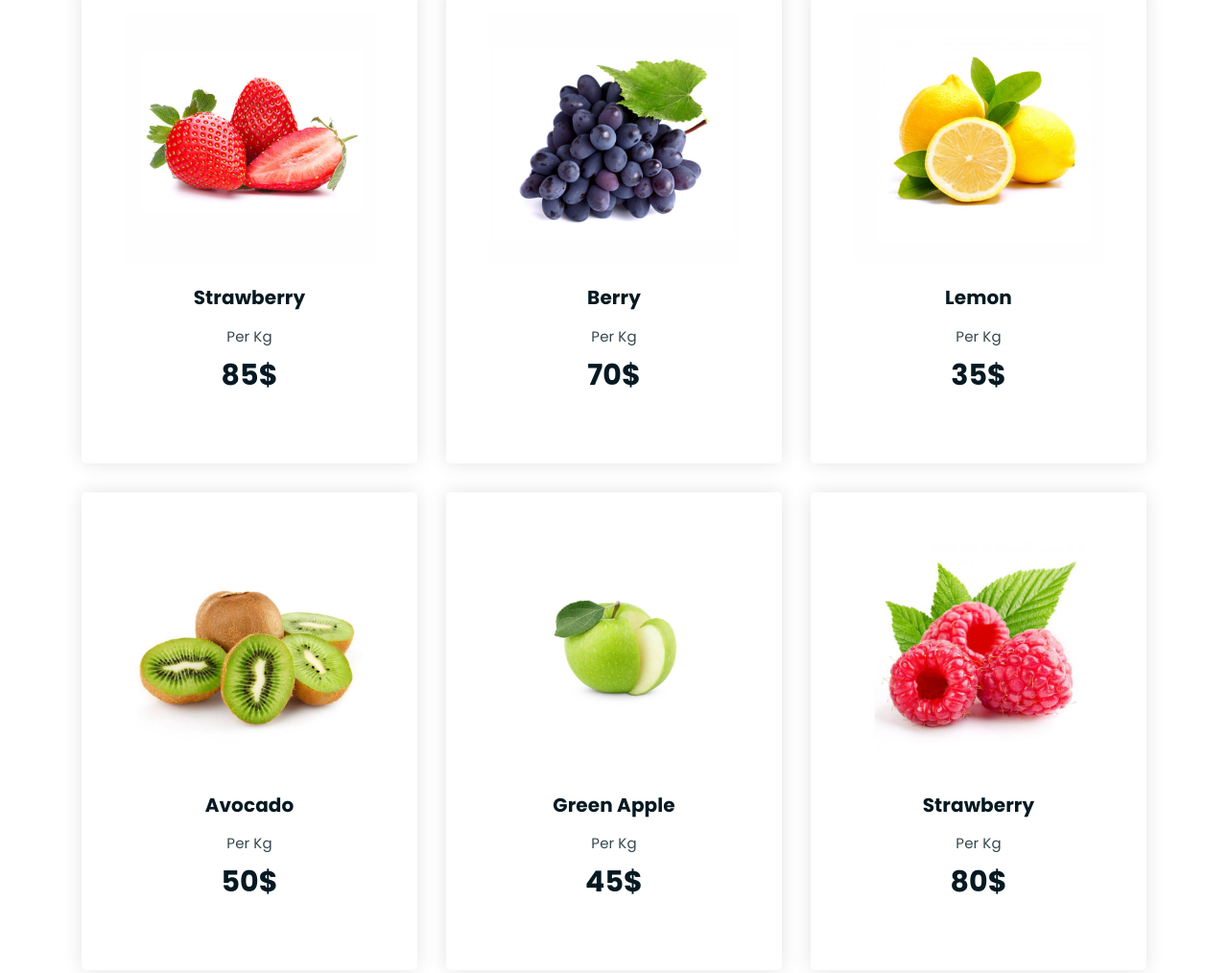
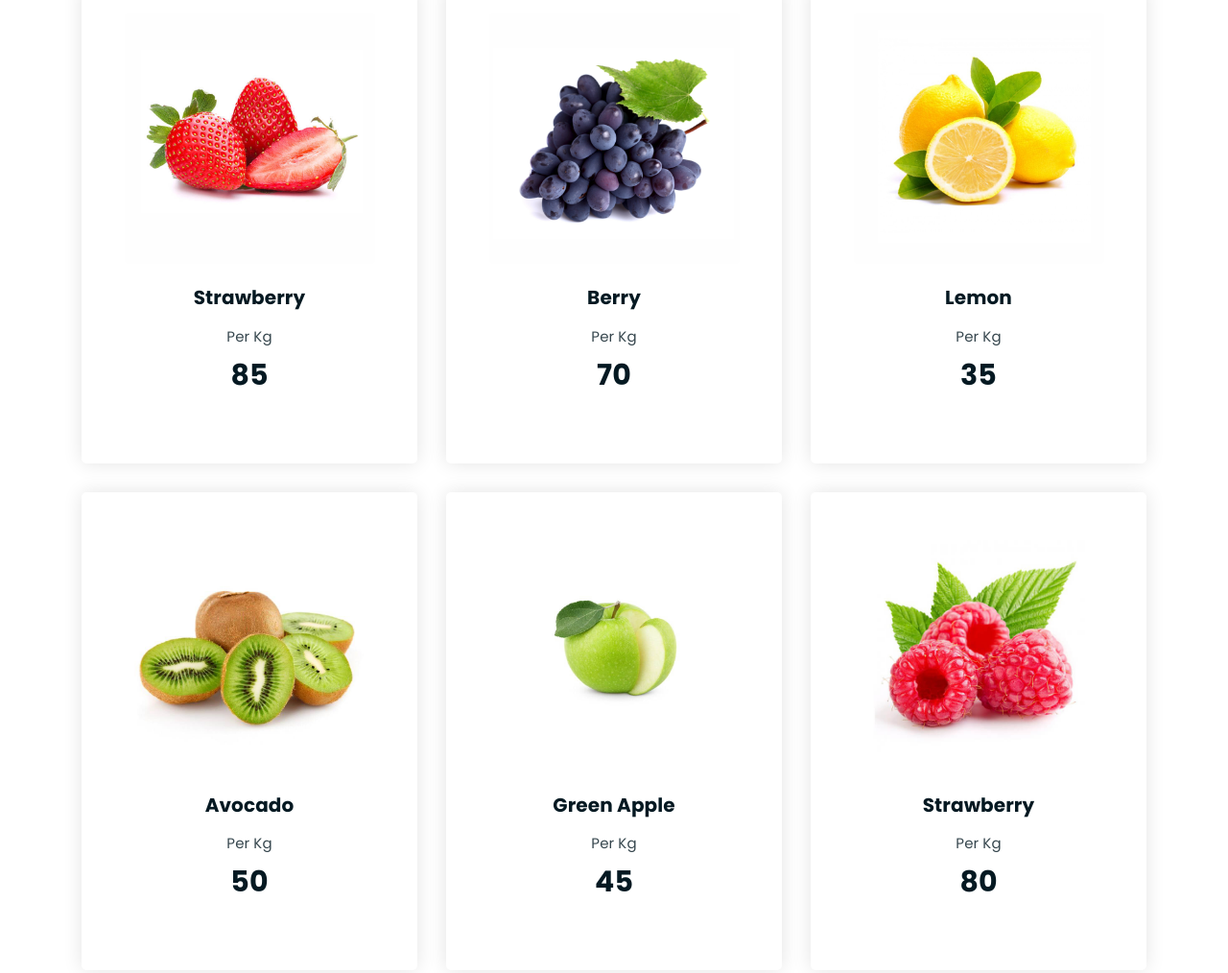
Before and after one commit to sarath-mar/yem, a plain HTML site: page index.html in a window 1280 px wide. Shown: the part 3892-4906 px from the top of the page at 96% size. Drawn offline with nearby package versions, Linux system fonts and the light colour scheme; files that its build step writes are made by us from their sources.

Commit message:
Update index.html

```diff
--- a/index.html
+++ b/index.html
@@ -436,7 +436,7 @@
 
 								<a href="single-product.html"><img src="assets/img/products/product-img-1.jpg" alt=""></a>
 								<h3>Strawberry</h3>
-							<p class="product-price"><span>Per Kg</span> 85$ </p>
+							<p class="product-price"><span>Per Kg</span> 85 </p>
 							</div>
 
 
@@ -448,7 +448,7 @@
 								<a href="single-product.html"><img src="assets/img/products/product-img-2.jpg" alt=""></a>
 
 							<h3>Berry</h3>
-							<p class="product-price"><span>Per Kg</span> 70$ </p>
+							<p class="product-price"><span>Per Kg</span> 70 </p>
 
 						</div>
 					</div>
@@ -459,7 +459,7 @@
 								<a href="single-product.html"><img src="assets/img/products/product-img-3.jpg" alt=""></a>
 
 							<h3>Lemon</h3>
-							<p class="product-price"><span>Per Kg</span> 35$ </p>
+							<p class="product-price"><span>Per Kg</span> 35 </p>
 
 						</div>
 					</div>
@@ -471,7 +471,7 @@
 								<a href="single-product.html"><img src="assets/img/products/product-img-4.jpg" alt=""></a>
 
 							<h3>Avocado</h3>
-							<p class="product-price"><span>Per Kg</span> 50$ </p>
+							<p class="product-price"><span>Per Kg</span> 50 </p>
 
 						</div>
 					</div>
@@ -482,7 +482,7 @@
 								<a href="single-product.html"><img src="assets/img/products/product-img-5.jpg" alt=""></a>
 
 							<h3>Green Apple</h3>
-							<p class="product-price"><span>Per Kg</span> 45$ </p>
+							<p class="product-price"><span>Per Kg</span> 45 </p>
 
 						</div>
 					</div>
@@ -493,7 +493,7 @@
 								<a href="single-product.html"><img src="assets/img/products/product-img-6.jpg" alt=""></a>
 
 							<h3>Strawberry</h3>
-							<p class="product-price"><span>Per Kg</span> 80$ </p>
+							<p class="product-price"><span>Per Kg</span> 80 </p>
 
 						</div>
 					</div>
@@ -669,7 +669,7 @@
 									<input type="text" placeholder="Name" name="entry.1893337951" id="name">
 									<span  class="error-form text-danger" id="name_error"></span>
 
-									<input type="email" placeholder="Email" name="entry.1285867161"id="email">
+									<input class="ml-4" type="email" placeholder="Email" name="entry.1285867161"id="email">
 									<span class="error-form text-danger" id="email_error"></span>
 
 
```
